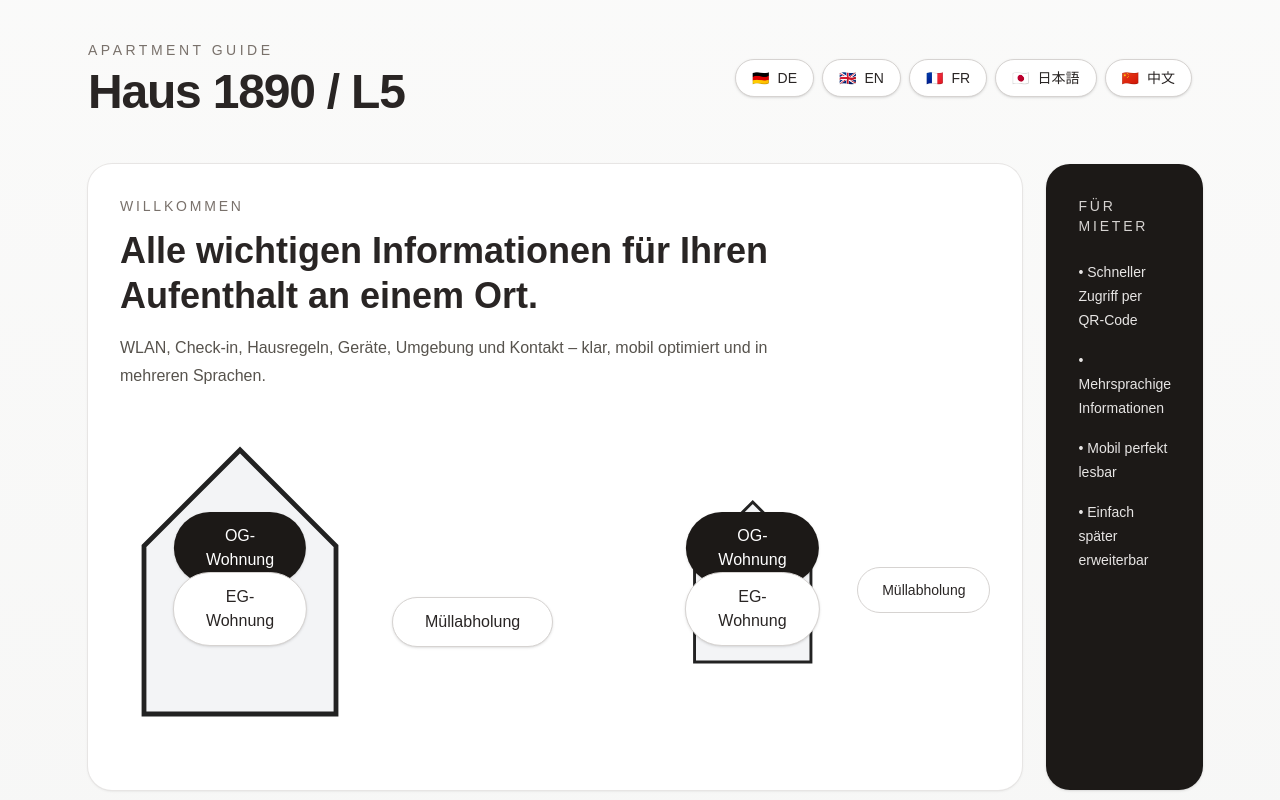
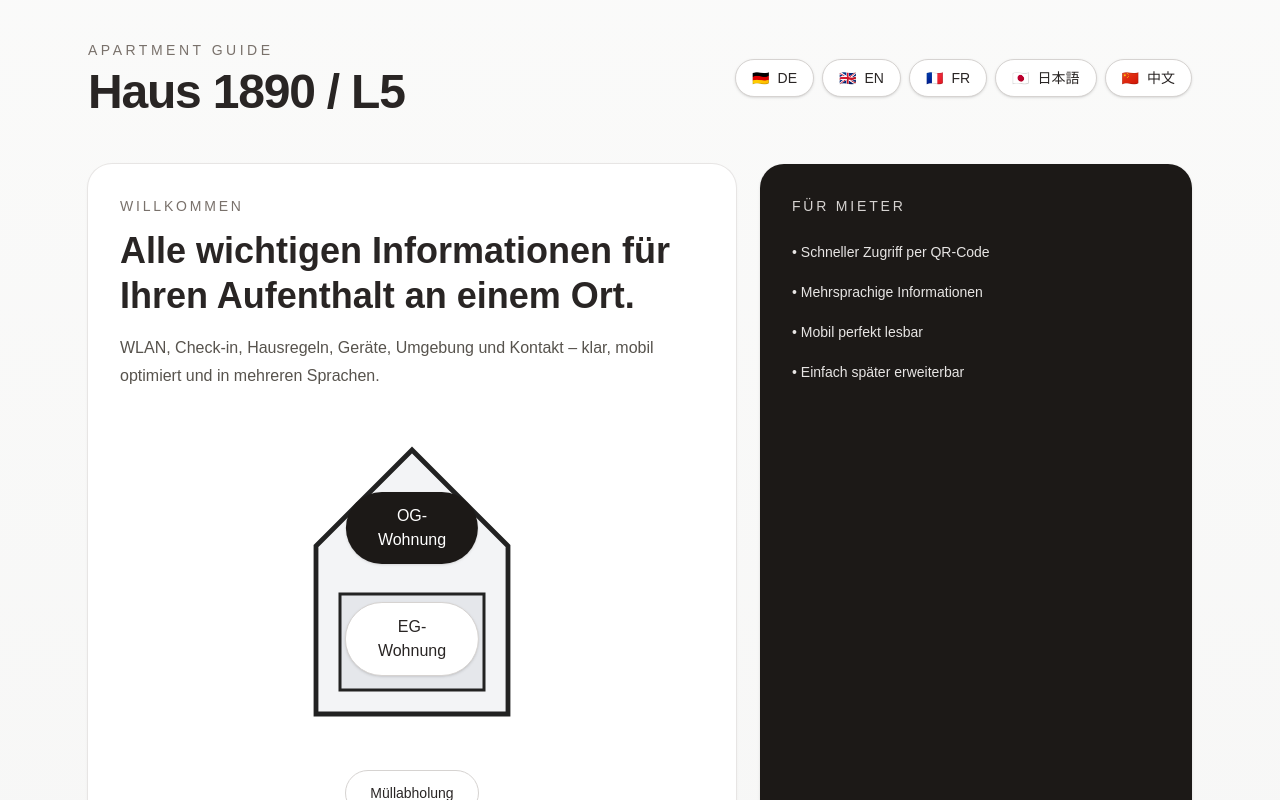
Before and after one commit to arosswog/mieter-guide-l5, a Next.js app: page / in a window 1280 px wide. Shown: the top 800 px of the page. Built offline with nearby package versions, Linux system fonts and the light colour scheme.

Commit message:
Revert "Müllabholung-Button jetzt rechts neben dem Haus, Haus-Buttons und Layout finalisiert. Grauer Kasten entfernt, Buttons näher zusammen."
This reverts commit 30a2bc88212875fc3dc54f9536beb16f5ed7e56f.

```diff
--- a/src/app/page.tsx
+++ b/src/app/page.tsx
@@ -47,48 +47,21 @@ export default function Home() {
               mobil optimiert und in mehreren Sprachen.
             </p>
 
-            <div className="mt-8 flex flex-col md:flex-row items-center gap-3 md:gap-8">
-  <div className="flex flex-col md:flex-row items-center w-full">
-    <div className="relative w-60 h-80 mb-4">
-      {/* Haus-Umriss als SVG */}
-      <svg viewBox="0 0 200 260" className="absolute inset-0 w-full h-full pointer-events-none">
-        <polygon points="100,20 20,100 20,240 180,240 180,100" fill="#f3f4f6" stroke="#222" strokeWidth="4" />
-      </svg>
-      {/* OG-Button im oberen Hausbereich */}
-      <Link href="/og" className="absolute left-1/2" style={{ top: '90px', transform: 'translateX(-50%)' }}>
-        <button className="rounded-full bg-stone-900 px-8 py-3 text-base font-medium text-white shadow transition hover:bg-stone-700">
-          OG-Wohnung
-        </button>
-      </Link>
-      {/* EG-Button direkt darunter */}
-      <Link href="/eg" className="absolute left-1/2" style={{ top: '150px', transform: 'translateX(-50%)' }}>
-        <button className="rounded-full border border-stone-300 bg-white px-8 py-3 text-base font-medium text-stone-800 shadow transition hover:bg-stone-100">
-          EG-Wohnung
-        </button>
-      </Link>
-    </div>
-    {/* Müllabholung-Button rechts neben dem Haus */}
-    <div className="hidden md:block md:ml-8 md:mt-16 flex-shrink-0">
-      <Link href="/muell">
-        <button className="rounded-full border border-stone-300 bg-white px-8 py-3 text-base font-medium text-stone-800 shadow transition hover:bg-stone-100">
-          Müllabholung
-        </button>
-      </Link>
-    </div>
-  </div>
+            <div className="mt-8 flex flex-col items-center gap-3">
               <div className="relative w-60 h-80 mb-4">
   {/* Haus-Umriss als SVG */}
   <svg viewBox="0 0 200 260" className="absolute inset-0 w-full h-full pointer-events-none">
     <polygon points="100,20 20,100 20,240 180,240 180,100" fill="#f3f4f6" stroke="#222" strokeWidth="4" />
+    <rect x="40" y="140" width="120" height="80" fill="#e5e7eb" stroke="#222" strokeWidth="2.5" />
   </svg>
   {/* OG-Button im oberen Hausbereich */}
-  <Link href="/og" className="absolute left-1/2" style={{ top: '90px', transform: 'translateX(-50%)' }}>
+  <Link href="/og" className="absolute left-1/2" style={{ top: '70px', transform: 'translateX(-50%)' }}>
     <button className="rounded-full bg-stone-900 px-8 py-3 text-base font-medium text-white shadow transition hover:bg-stone-700">
       OG-Wohnung
     </button>
   </Link>
-  {/* EG-Button direkt darunter */}
-  <Link href="/eg" className="absolute left-1/2" style={{ top: '150px', transform: 'translateX(-50%)' }}>
+  {/* EG-Button im unteren Hausbereich */}
+  <Link href="/eg" className="absolute left-1/2" style={{ top: '180px', transform: 'translateX(-50%)' }}>
     <button className="rounded-full border border-stone-300 bg-white px-8 py-3 text-base font-medium text-stone-800 shadow transition hover:bg-stone-100">
       EG-Wohnung
     </button>
```
